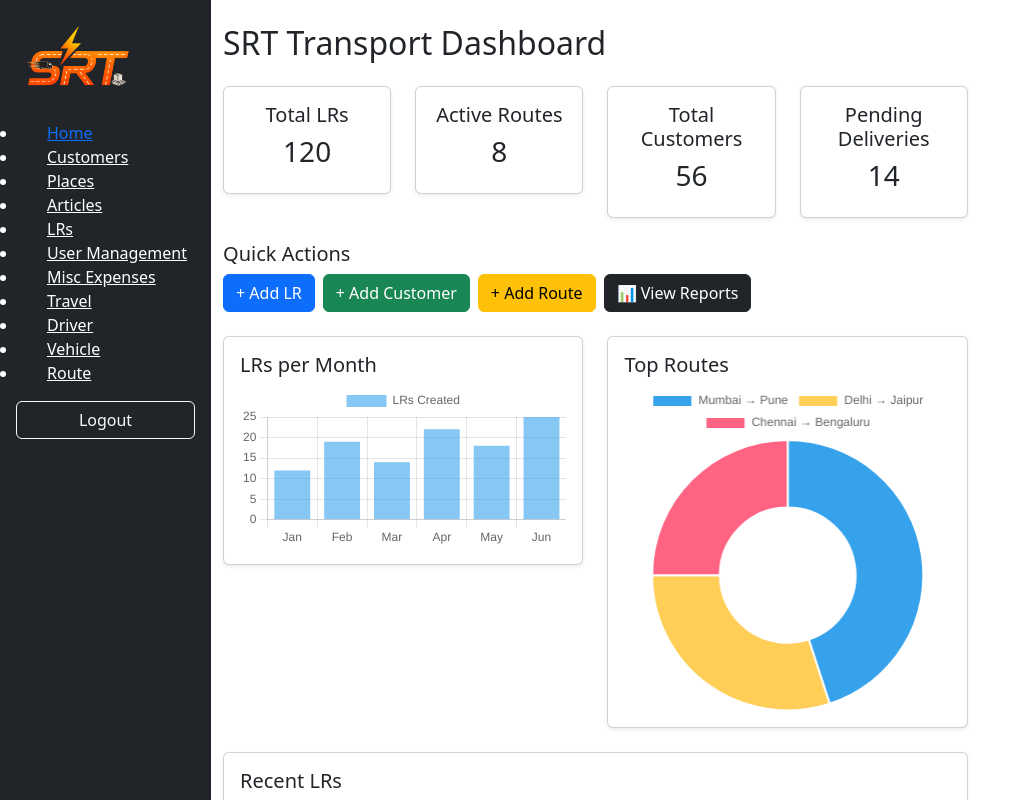
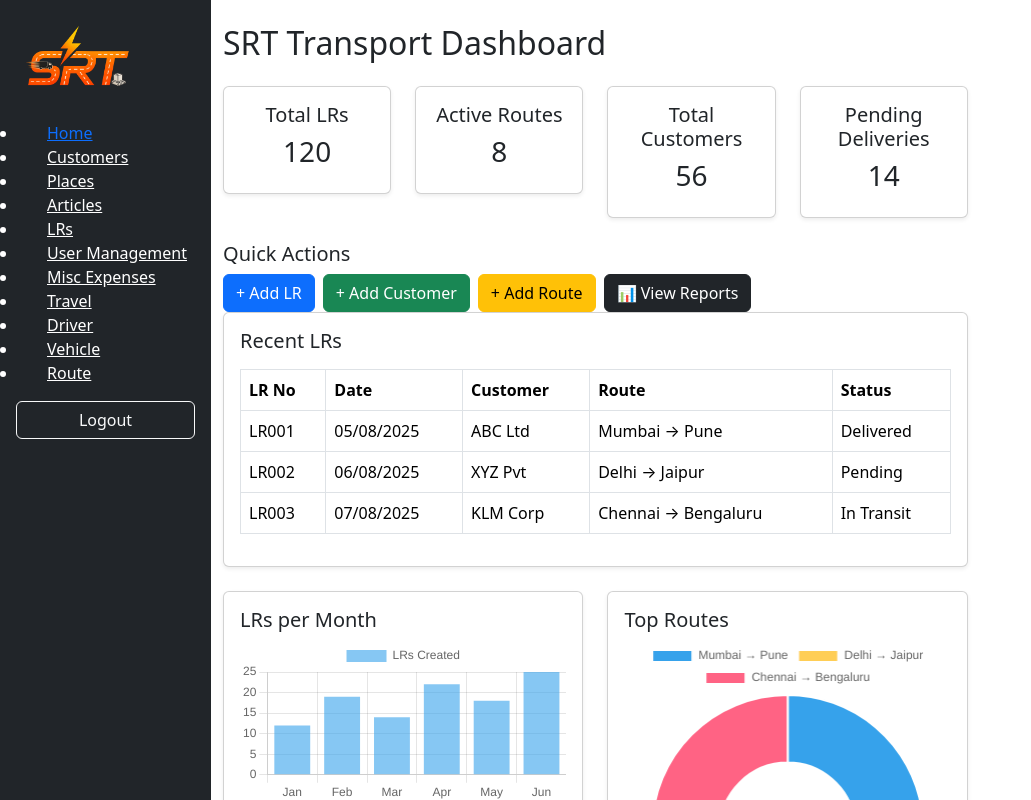
Before and after one commit to mohanrajnagooran/SRT, a React (Vite) app in the folder frontend/: page / in a window 1280 px wide. Shown: the whole page, without its empty margins (0-1031 px from the left). Built offline with nearby package versions, Linux system fonts and the light colour scheme; no server answers; sample sign-in values are in the browser's storage.

Commit message:
frontend code changed

```diff
--- a/frontend/src/pages/HomePage.jsx
+++ b/frontend/src/pages/HomePage.jsx
@@ -2,7 +2,7 @@ import React, { useState, useEffect } from "react";
 import { Link } from "react-router-dom";
 import { Bar, Doughnut } from "react-chartjs-2";
 import "chart.js/auto";
-import "bootstrap/dist/css/bootstrap.min.css";
+// import "bootstrap/dist/css/bootstrap.min.css";
 
 export default function HomePage() {
  const [stats, setStats] = useState({
@@ -71,30 +71,12 @@ export default function HomePage() {
       <div className="mb-4">
         <h5>Quick Actions</h5>
         <div className="d-flex flex-wrap gap-2">
-          <Link to="/add-lr" className="btn btn-primary">+ Add LR</Link>
-          <Link to="/add-customer" className="btn btn-success">+ Add Customer</Link>
-          <Link to="/add-route" className="btn btn-warning">+ Add Route</Link>
+          <Link to="/lrs/add" className="btn btn-primary">+ Add LR</Link>
+          <Link to="/customers/add" className="btn btn-success">+ Add Customer</Link>
+          <Link to="/routeprefix/create" className="btn btn-warning">+ Add Route</Link>
           <Link to="/reports" className="btn btn-dark">📊 View Reports</Link>
         </div>
-      </div>
-
-      {/* Charts */}
-      <div className="row mb-4">
-        <div className="col-md-6">
-          <div className="card p-3 shadow-sm">
-            <h5>LRs per Month</h5>
-            <Bar data={lrPerMonthData} />
-          </div>
-        </div>
-        <div className="col-md-6">
-          <div className="card p-3 shadow-sm">
-            <h5>Top Routes</h5>
-            <Doughnut data={topRoutesData} />
-          </div>
-        </div>
-      </div>
-
-      {/* Recent Activity */}
+        {/* Recent Activity */}
       <div className="card p-3 shadow-sm">
         <h5>Recent LRs</h5>
         <table className="table table-bordered mt-2">
@@ -120,6 +102,25 @@ export default function HomePage() {
           </tbody>
         </table>
       </div>
+      </div>
+
+      {/* Charts */}
+      <div className="row mb-4">
+        <div className="col-md-6">
+          <div className="card p-3 shadow-sm">
+            <h5>LRs per Month</h5>
+            <Bar data={lrPerMonthData} />
+          </div>
+        </div>
+        <div className="col-md-6">
+          <div className="card p-3 shadow-sm">
+            <h5>Top Routes</h5>
+            <Doughnut data={topRoutesData} />
+          </div>
+        </div>
+      </div>
+
+
     </div>
   );
 }
--- a/frontend/src/pages/loginPage/LoginPage.css
+++ b/frontend/src/pages/loginPage/LoginPage.css
@@ -15,7 +15,8 @@ body {
   display: flex;
   align-items: center;
   justify-content: center;
-  padding: clamp(12px, 3vw, 32px);
+  padding: clamp(12px, 3vw, 32px)
+  ;
 }
 
 @media (min-width: 1024px) {
```
